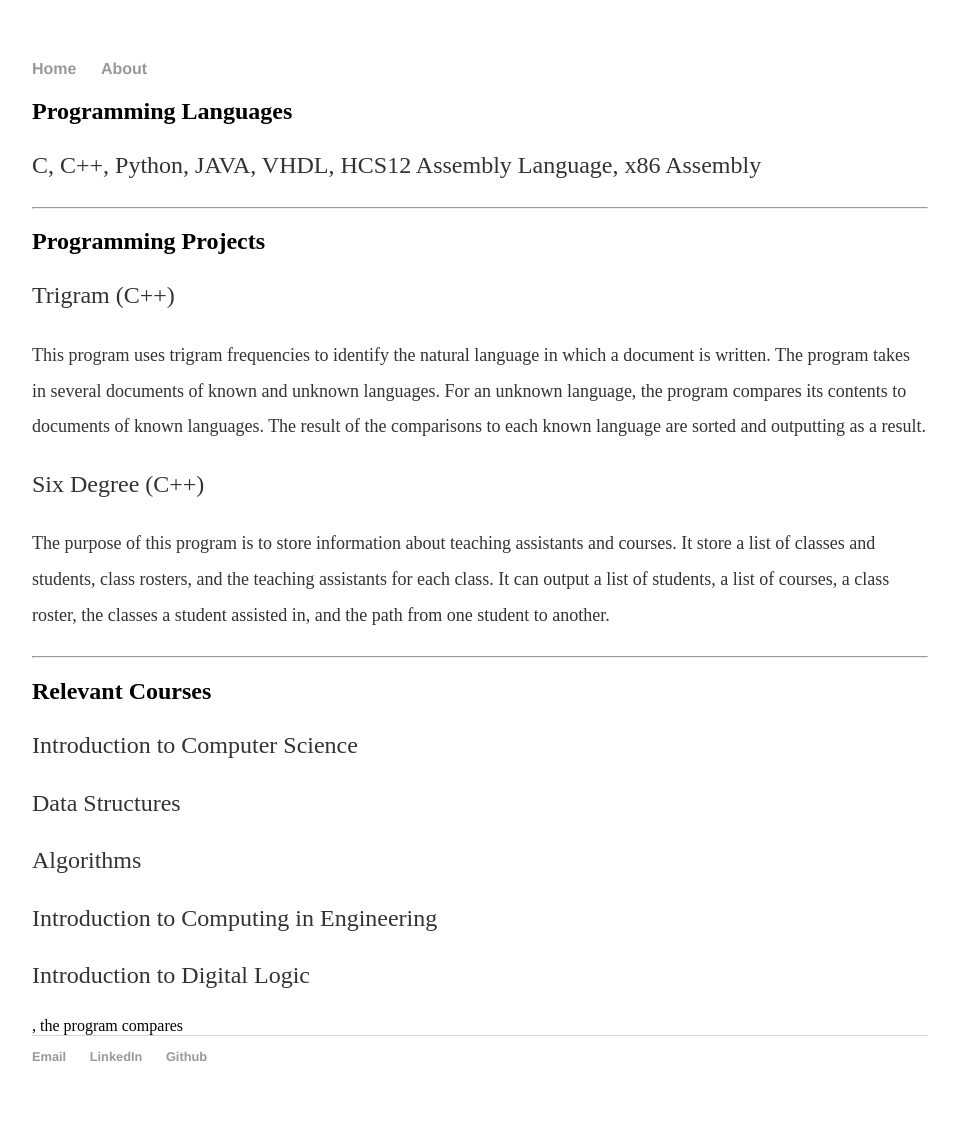
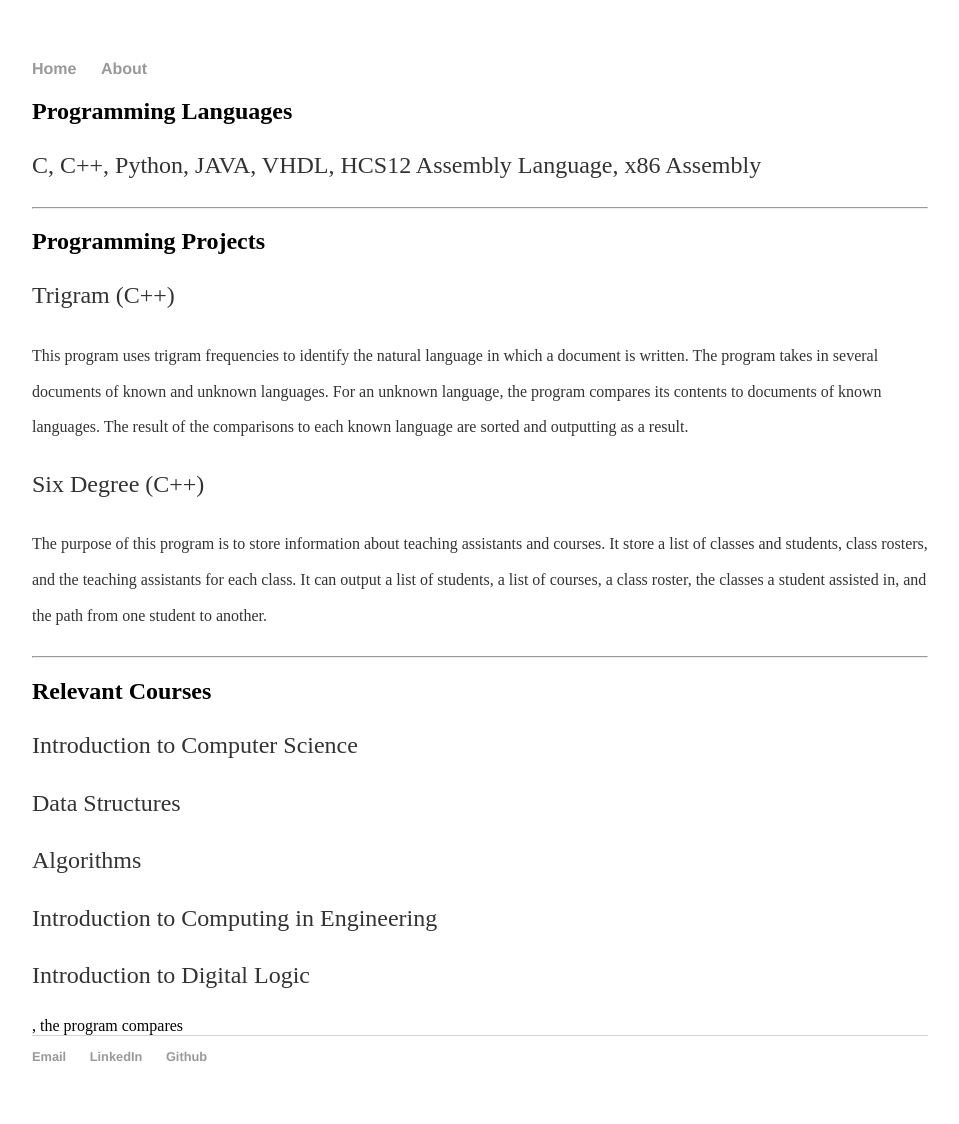
Before and after one commit to Winnie-Zheng/winnie-zheng.github.io, a Jekyll site: the page built from About/index.html, in a window 1280 px wide. Shown: the whole page, without its empty margins (160-1119 px from the left). Built offline with Jekyll 4.4.1, drawn with Linux system fonts in a browser that asks for light colours.

Commit message:
Update index.html

```diff
--- a/About/index.html
+++ b/About/index.html
@@ -8,9 +8,9 @@ title: Winnie Zheng
   <hr></hr>
   <h2>Programming Projects</h2>
     <p><font size=5>Trigram (C++)</font>
-    <p><font size=4>This program uses trigram frequencies to identify the natural language in which a document is written. The program takes in several documents of known and unknown languages. For an unknown language, the program compares its contents to documents of known languages. The result of the comparisons to each known language are sorted and outputting as a result.</font></p>
+    <p><font size=3>This program uses trigram frequencies to identify the natural language in which a document is written. The program takes in several documents of known and unknown languages. For an unknown language, the program compares its contents to documents of known languages. The result of the comparisons to each known language are sorted and outputting as a result.</font></p>
     <p><font size=5>Six Degree (C++)</font>
-    <p><font size=4>The purpose of this program is to store information about teaching assistants and	courses. It store a list of classes and students, class rosters, and the teaching assistants for each class. It can output a list of students, a	list of courses, a class roster, the classes a student assisted in, and the path from one student to another.</font></p>
+    <p><font size=3>The purpose of this program is to store information about teaching assistants and	courses. It store a list of classes and students, class rosters, and the teaching assistants for each class. It can output a list of students, a	list of courses, a class roster, the classes a student assisted in, and the path from one student to another.</font></p>
   <hr></hr>
   <h2>Relevant Courses</h2>
     <p><font size=5>Introduction to Computer Science</font></p>
```
